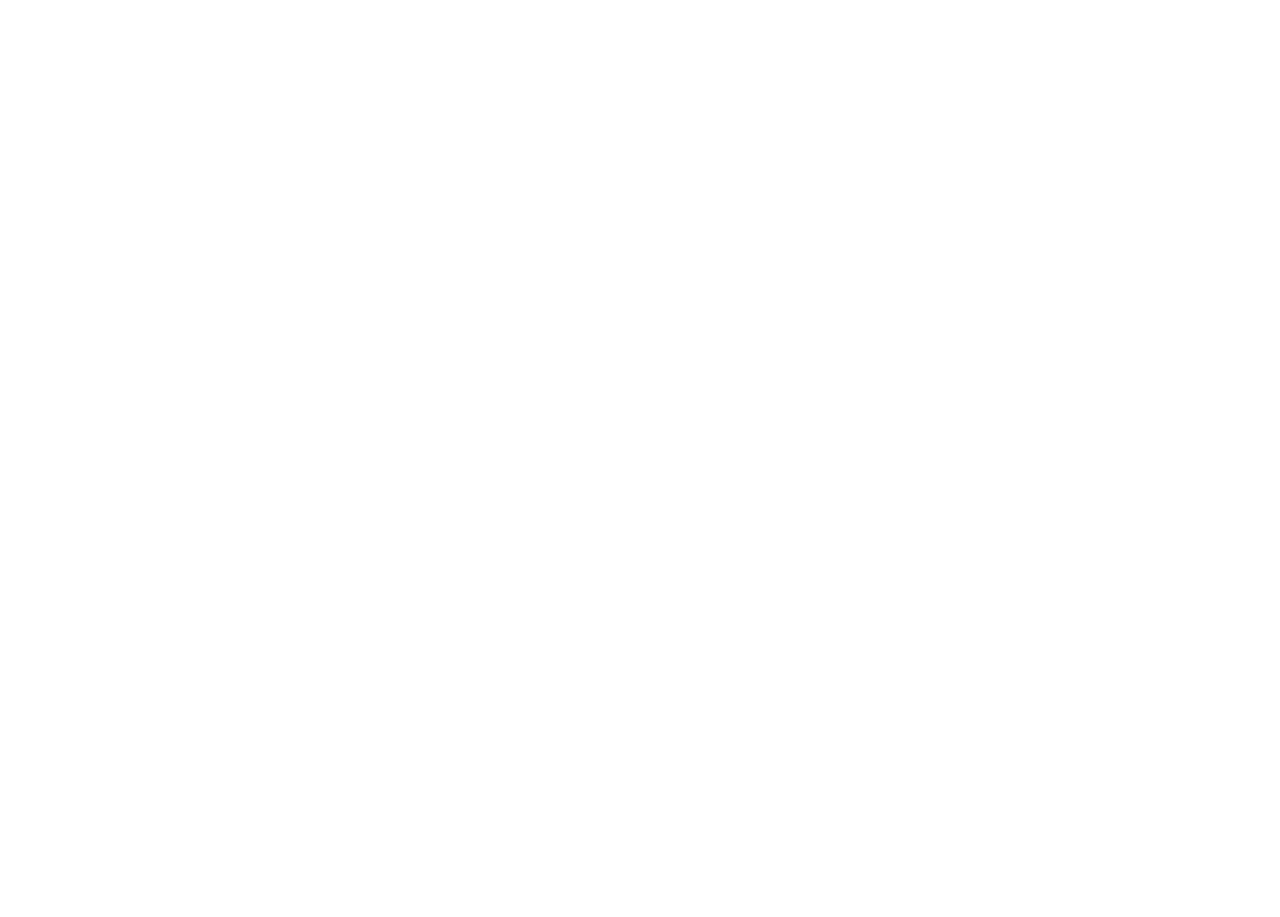
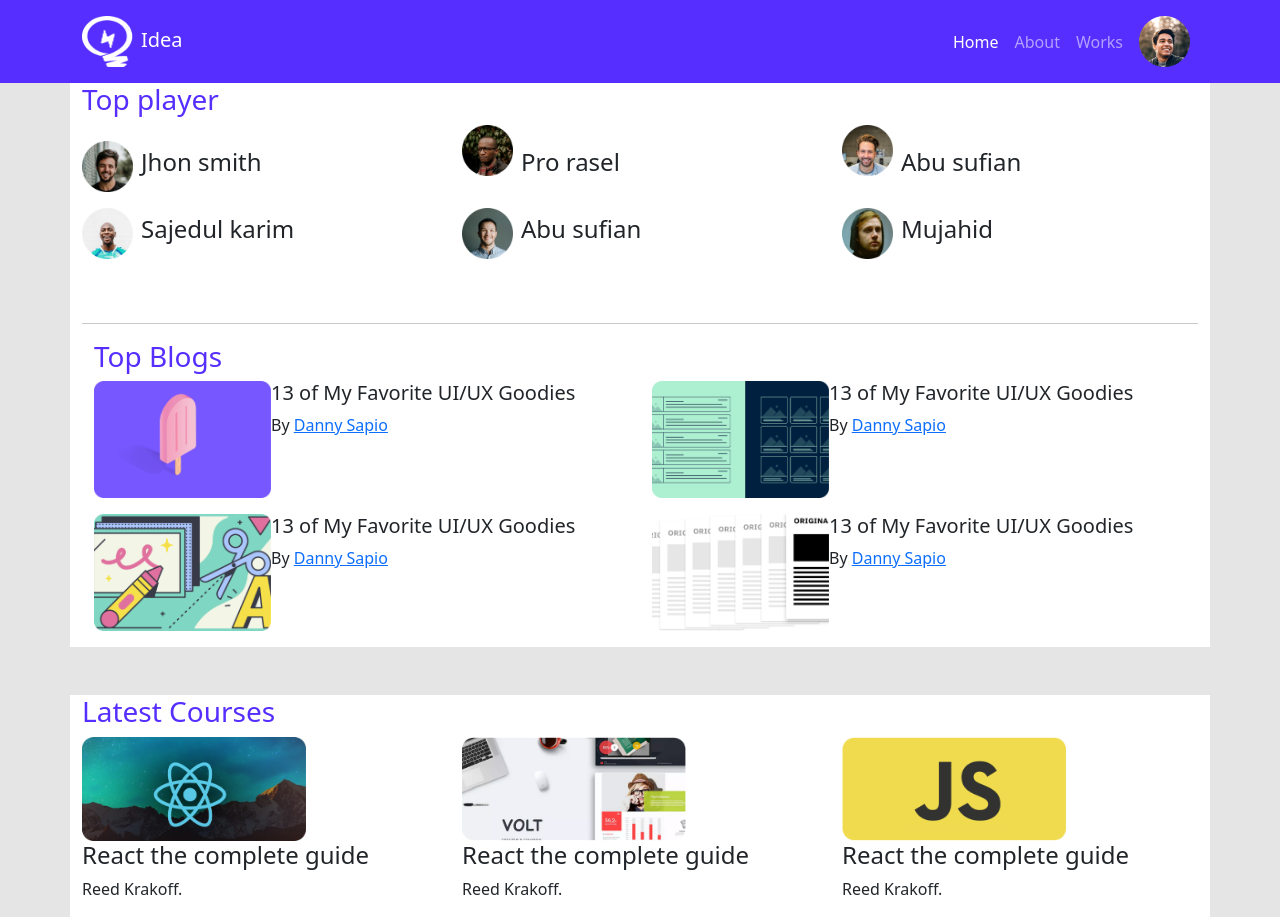
Before and after one commit to ariyanislam7576/leader-board-bootstrap, a plain HTML site: page index.html in a window 1280 px wide. Before the commit the page ends 800 px from the top, so only its background shows below. Drawn offline with Linux system fonts and the light colour scheme.

Commit message:
almost closed

```diff
--- a/index.html
+++ b/index.html
@@ -7,7 +7,128 @@
     <title>leader board with bootstrap</title>
     <link rel="stylesheet" href="bootstrap.min.css">
 </head>
-<body>
+<body style="background-color:#E5E5E5;">
+    <style>
+        h3{
+            color: #562EFF;
+        }
+    </style>
+
+    <nav class="navbar navbar-expand-lg navbar-dark" style="background-color: #562EFF;">
+        <div class="container">
+          <a class="navbar-brand" href="#">
+              <img class="me-2" src="./icons/logo.png" width="51" height="51" alt="">Idea</a>
+          <button class="navbar-toggler" type="button"         data-bs-toggle="collapse" data-bs-target="#navbarTogglerDemo02" aria-controls="navbarTogglerDemo02" aria-expanded="false" aria-label="Toggle navigation">
+            <span class="navbar-toggler-icon"></span>
+          </button>
+          <div class="collapse navbar-collapse" id="navbarTogglerDemo02">
+            <ul class="navbar-nav ms-auto mb-2 mb-lg-0  align-items-center">
+              <li class="nav-item">
+                <a class="nav-link active" aria-current="page" href="#">Home</a>
+              </li>
+              <li class="nav-item">
+                <a class="nav-link" href="#">About</a>
+              </li>
+              <li class="nav-item">
+                <a class="nav-link" href="#">Works</a>
+              </li><li class="nav-item">
+                <a class="nav-link" href="#">
+                    <img src="./icons/profile.png" alt="">
+                </a>
+              </li>
+            </ul>
+          </div>
+        </div>
+      </nav>
+      <section class="container" style="background-color: #ffffff;">
+          <h3>Top player</h3>
+          <div class="row pb-5">
+              <div class="col-lg-4 d-flex py-3">
+                  <img src="./players/player-1.png" width="51" height="51" alt="">
+                  <h4 class=" d-flex ms-2 align-items-center">Jhon smith</h4>
+              </div>
+              <div class="col-lg-4 d-flex">
+                <img src="./players/player-2.png" width="51" height="51" alt="">
+                <h4 class=" d-flex ms-2 align-items-center">Pro rasel</h4>
+            </div>
+            <div class="col-lg-4 d-flex">
+                <img src="./players/player-3.png" width="51" height="51" alt="">
+                <h4 class=" d-flex ms-2 align-items-center">Abu sufian</h4>
+            </div>
+             <div class="col-lg-4 d-flex">
+                <img src="./players/player-4.png" width="51" height="51" alt="">
+                <h4 class=" d-flex ms-2 align-items-center">Sajedul karim</h4>
+            </div>
+            <div class="col-lg-4 d-flex">
+                <img src="./players/player-5.png" width="51" height="51" alt="">
+                <h4 class=" d-flex ms-2 align-items-center">Abu sufian</h4>
+            </div>
+            <div class="col-lg-4 d-flex">
+                <img src="./players/player-6.png" width="51" height="51" alt="">
+                <h4 class=" d-flex ms-2 align-items-center">Mujahid</h4>
+            </div>
+          </div>
+          <hr>
+          <div class="blog">
+              <div class="container">
+                  <h3>Top Blogs</h3>
+                  <div class="row">
+                    <div class="col-lg-6 d-flex mb-3">
+                        <img src="./blogs/blog-1.png" width="177" alt="">
+                        <div>
+                            <h5>13 of My Favorite
+                                UI/UX Goodies</h5>
+                                <p>By <a href="">Danny Sapio</a></p>
+                        </div>
+                    </div>
+                    <div class="col-lg-6 d-flex mb-3">
+                        <img src="./blogs/blog-2.png" width="177" alt="">
+                        <div>
+                            <h5>13 of My Favorite
+                                UI/UX Goodies</h5>
+                                <p>By <a href="">Danny Sapio</a></p>
+                        </div>
+                    </div>
+                    <div class="col-lg-6 d-flex mb-3">
+                        <img src="./blogs/blog-3.png" width="177" alt="">
+                        <div>
+                            <h5>13 of My Favorite
+                                UI/UX Goodies</h5>
+                                <p>By <a href="">Danny Sapio</a></p>
+                        </div>
+                    </div>
+                    <div class="col-lg-6 d-flex mb-3">
+                        <img src="./blogs/blog-4.png" width="177" alt="">
+                        <div>
+                            <h5>13 of My Favorite
+                                UI/UX Goodies</h5>
+                                <p>By <a href="">Danny Sapio</a></p>
+                        </div>
+                    </div>
+
+                  </div>
+              </div>
+          </div>
+      </section>
+      <section class="container mt-5" style="background-color: #ffffff;">
+          <h3>Latest Courses</h3>
+          <div class="row">
+              <div class="col-lg-4">
+                  <img src="./courses/course-1.png" width="224" height="104" alt="">
+                  <h4>React the complete guide</h4>
+                  <p>Reed Krakoff.</p>
+              </div>
+              <div class="col-lg-4">
+                <img src="./courses/course-2.png" width="224" height="104" alt="">
+                <h4>React the complete guide</h4>
+                <p>Reed Krakoff.</p>
+            </div> <div class="col-lg-4">
+                <img src="./courses/course-3.png" width="224" height="104" alt="">
+                <h4>React the complete guide</h4>
+                <p>Reed Krakoff.</p>
+            </div>
+          </div>
+      </section>
 
 
 
```
